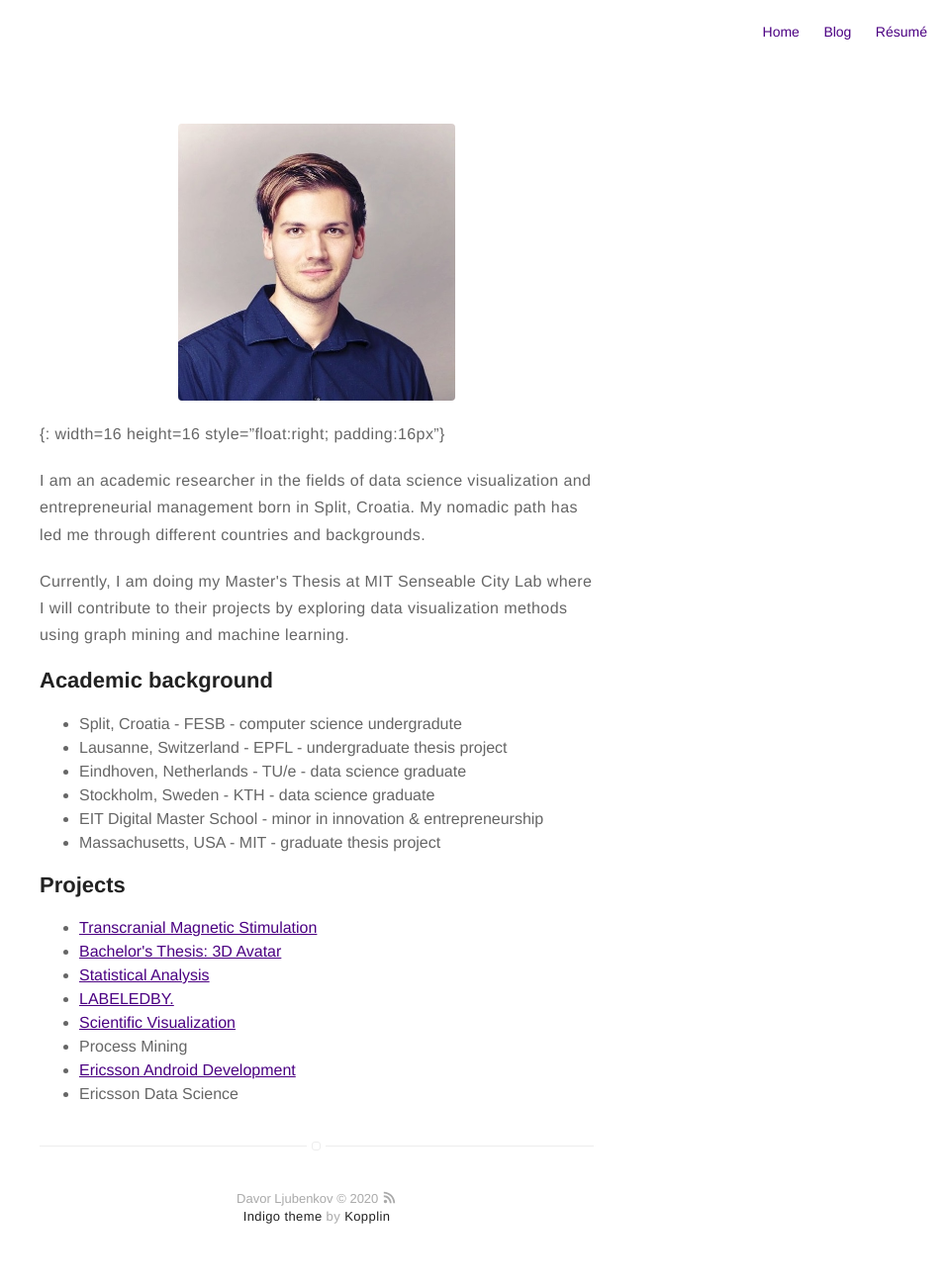
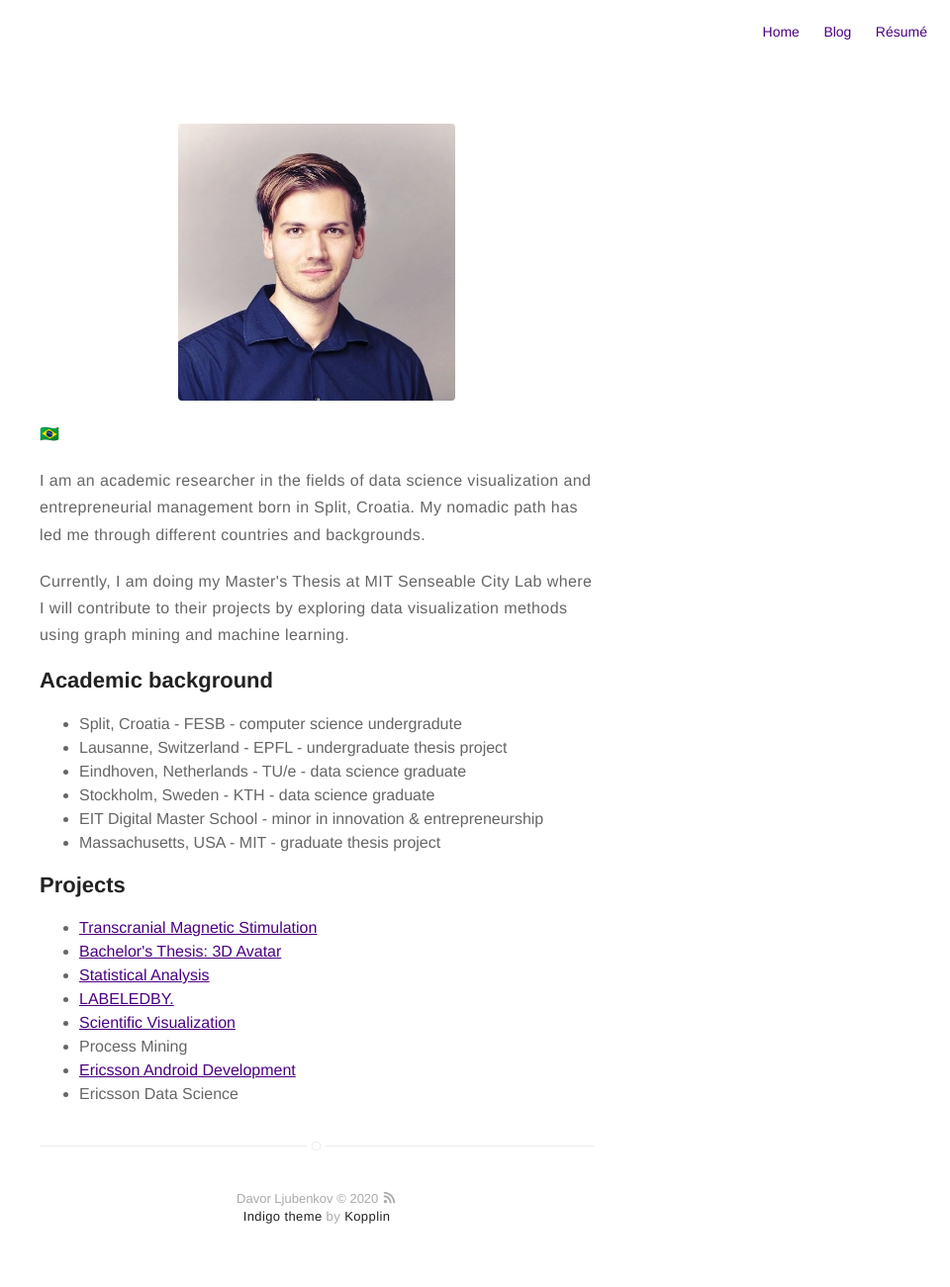
Before and after one commit to dljubenk/dljubenk.github.io, a Jekyll site: the page built from about.md, in a window 1280 px wide. Shown: the whole page at 99% size, without its empty margins (320-1280 px from the left). Built offline with Jekyll 4.4.1, drawn with Linux system fonts in a browser that asks for light colours; part of the change alters nothing that is shown.

Commit message:
Update about.md

```diff
--- a/about.md
+++ b/about.md
@@ -5,9 +5,7 @@ layout: page
 
 ![Profile Image]({{ site.url }}/{{ site.picture }})
 
-![](./assets/images/ch.png) {: width=16 height=16 style="float:right; padding:16px"}
-
-
+<span>&#x1f1e7;&#x1f1f7;</span>
 
 <p>I am an academic researcher in the fields of data science visualization and entrepreneurial management born in Split, Croatia. My nomadic path has led me through different countries and backgrounds. </p>
 
```
